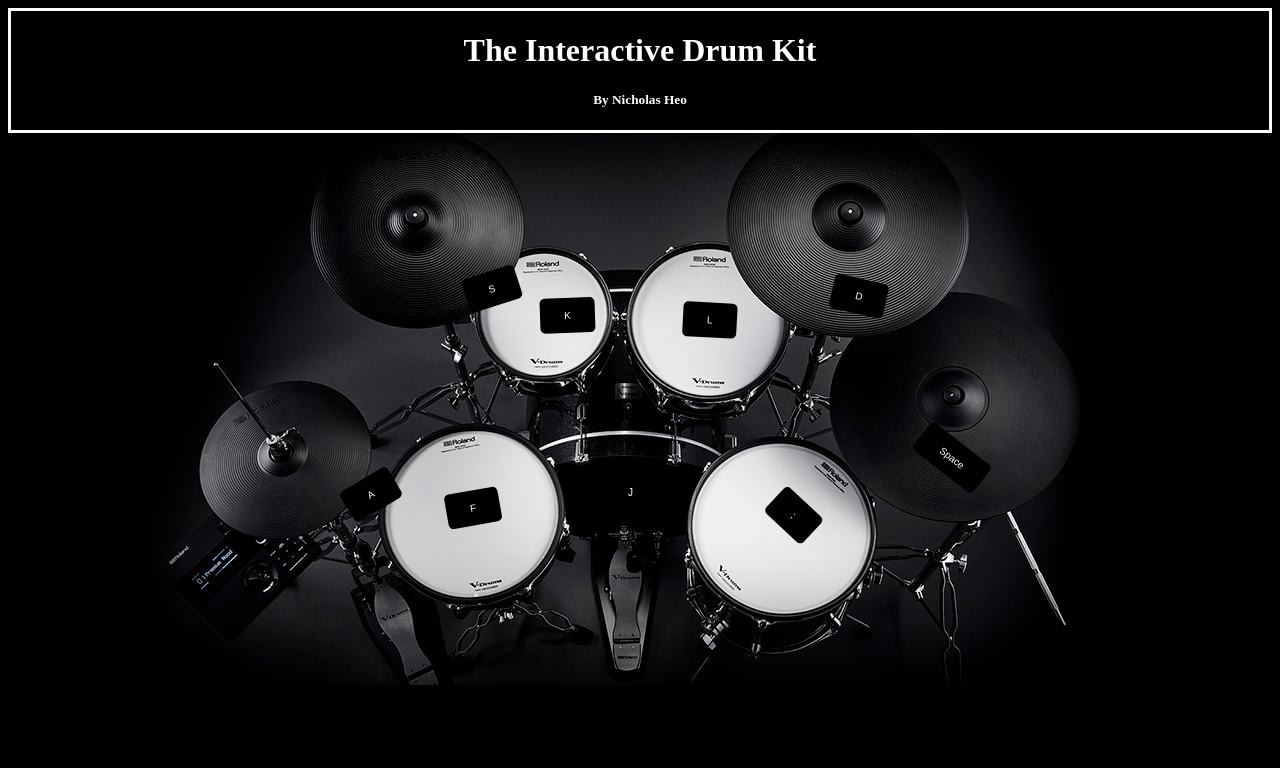
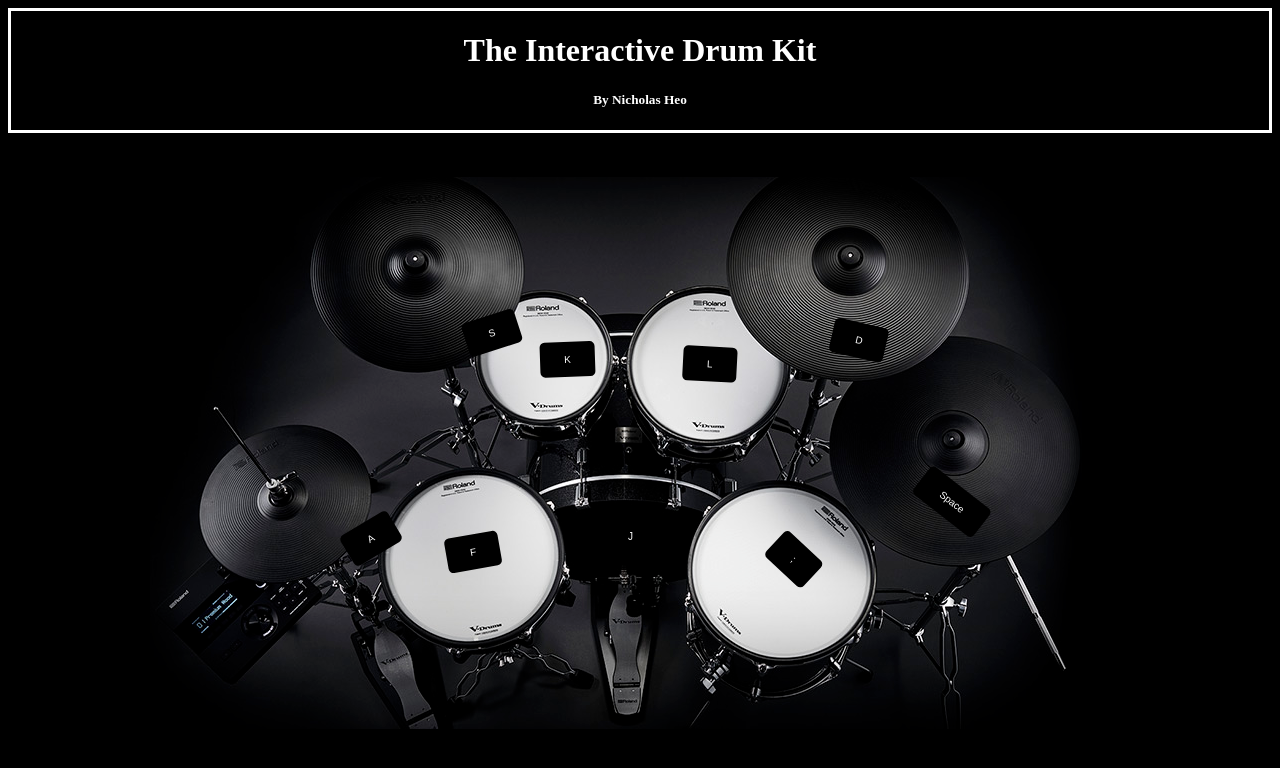
Before and after one commit to my-name-is-nheo/drumkit, a React app: page / in a window 1280 px wide. Shown: the top 768 px of the page. Built offline with nearby package versions, Linux system fonts and the light colour scheme.

Commit message:
more css changes

```diff
--- a/public/style.css
+++ b/public/style.css
@@ -5,6 +5,14 @@ h1 {
 button {
   pointer-events: none;
   resize: auto;
+}
+#drumkit {
+  background-color: blue;
+  position: absolute;
+  top: 169px;
+  left: 0;
+  width: 100%;
+  height: 100%;
 }
 #bass {
   position: relative;
@@ -157,7 +165,9 @@ h5 {
 }
 body {
   background-color: black;
+  height: 0;
   overflow: hidden;
-  height: 90vh;
-  resize: auto;
+  padding-top: 591.44px / 1127.34px * 100%;
+  background: black;
+  position: relative;
 }
```
